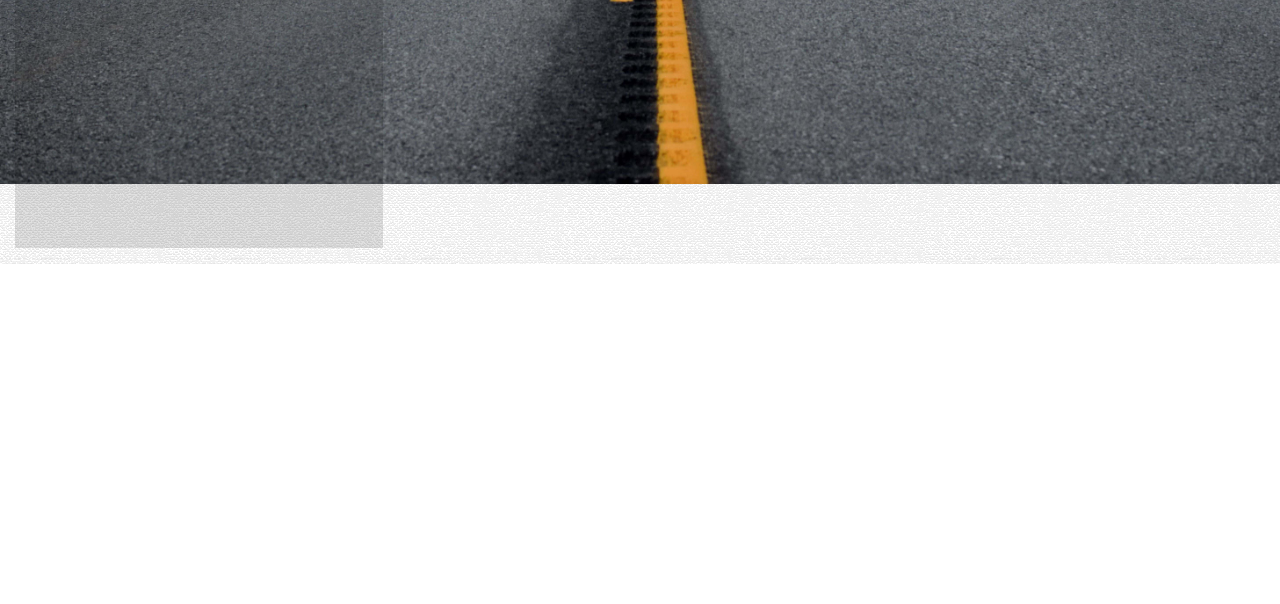
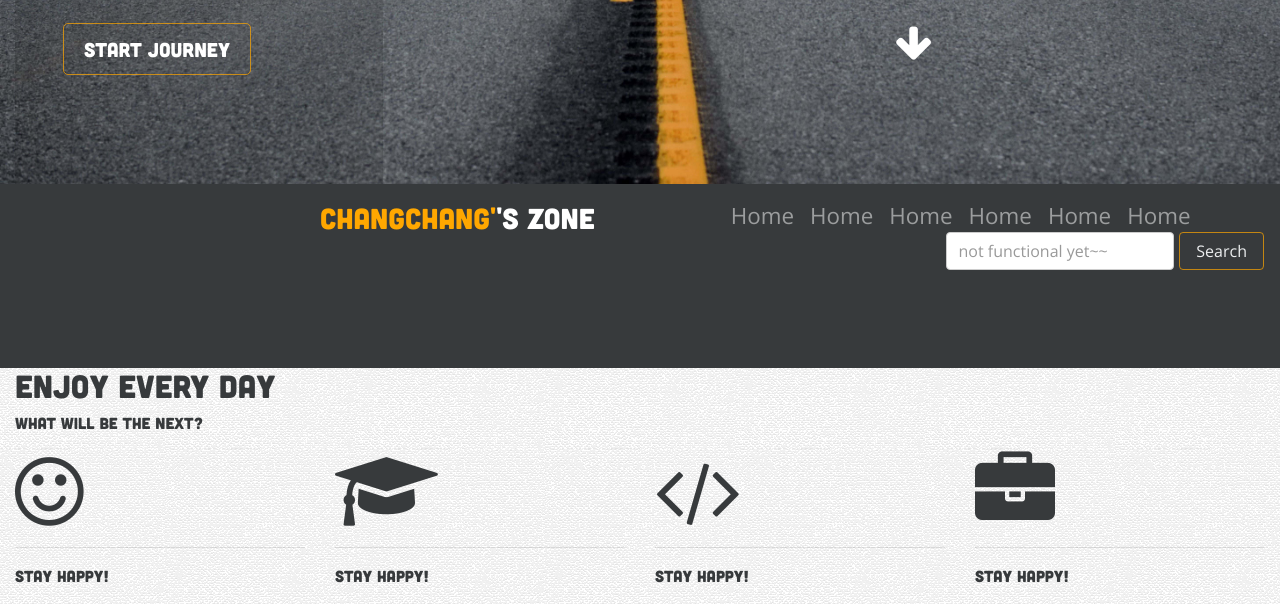
Before and after one commit to huc2018/huc2018.github.io, a plain HTML site: page index.html in a window 1280 px wide. Shown: the part 616-1220 px from the top of the page. Before the commit the page ends 880 px from the top, so only its background shows below. Drawn offline with nearby package versions, Linux system fonts and the light colour scheme.

Commit message:
update the navbar

```diff
--- a/css/style.css
+++ b/css/style.css
@@ -18,16 +18,18 @@ body {
 }
 @font-face {
     font-family: 'Cubano-Regular';
-    src:local('Cubano-Regular.otf'),url('Cubano-Regular.otf') format('opentype');
+    src:local('fonts/Cubano-Regular.otf'),url('fonts/Cubano-Regular.otf') format('opentype');
 }
 @font-face {
     font-family: 'Nunito-Regular';
-    src:local('Nunito-Regular.ttf'),url('Nunito-Regular.ttf') format('truetype');
+    src:local('fonts/Nunito-Regular.ttf'),url('fonts/Nunito-Regular.ttf') format('truetype');
 }
 /*the hight to 100% can make the the current section filling the whole page for the browser*/
 #cover {
     height: 100%;
     background: url(../img/arizona-m.jpg) center;
+/*    background: url(../img/arizona.jpg) center;*/
+
 /*
     cover make the image as a whole
     without cover the image like zoomed in
@@ -35,7 +37,10 @@ body {
     background-size: cover;
     color: white;
 }
-
+/*myquote and myintro need to be
+consider about size because
+when you shink the size it can be outof bound
+so take care of it*/
 .myQuote {
 /*    for visual purpose use rem*/
 /*    opacity: 0.5;*/
@@ -49,7 +54,77 @@ body {
 
         font-size: 4rem;
         font-family: "Cubano-Regular";
-    margin-top: 245px;
+    margin-top:15.3125rem;
+/*    margin-top: 245px;*/
     margin-left: 350px;
-/*    text-align: center;*/
+/*    text-align: right;*/
 }
+.bold-color{
+    color: rgb(255, 167, 0);
+}
+
+.btn-lg {
+    background-color: transparent;
+/*    border-radius: 5px;*/
+    border-radius: 0.3125rem;
+/*    border:1px solid rgba(19,128,26,1);*/
+     border: 1px solid rgba(255, 167, 0, 0.7);
+    transition: 0.7s;
+}
+
+.btn-lg:hover,
+.btn-lg:focus,
+.btn-lg:active {
+/*    background-color: rgb(255, 167, 0);*/
+    background-color: rgba(255, 167, 0, 0.7);
+    border: 1px solid rgba(255, 167, 0, 0.7);
+    transition: 0.7s;
+
+}
+.myBtnStyles{
+    background-color: transparent;
+    border: 1px solid rgba(255, 167, 0, 0.7);
+    transition: 0.7s;
+}
+.myBtnStyles:hover {
+    background-color: rgba(255, 167, 0, 0.94);
+    border: 1px solid rgba(255, 167, 0, 0.7);
+    transition: 0.5s;
+}
+
+
+.fa-arrow-down {
+    margin-left: 35rem;
+    text-align: center;
+    margin-top: 35px;
+    color: white;
+    font-size: 2.5rem;
+}
+
+/*navbar*/
+.navbar-brand{
+    font-family: 'Cubano-Regular';
+    padding-right: 120px;
+        font-size: 1.8rem;
+}
+
+#main-nav {
+/*    font-family: 'Cubano-Regular';*/
+    font-family: 'Open Sans', sans-serif;
+    font-size: 1.4rem;
+}
+
+#main-nav li a{
+    height: 40px;
+/*    padding-top: 12px;*/
+/*    margin-top: 4px;*/
+    border-bottom: 5px solid;
+    border-bottom-color: transparent;
+    transition: 0.5s;
+
+}
+#main-nav li a:hover {
+      border-bottom-color: rgba(255, 167, 0, 0.9);
+/*      background-color: white;*/
+    transition: 0.5s;
+}
--- a/index.html
+++ b/index.html
@@ -1,37 +1,84 @@
 <!DOCTYPE html>
 <html>
+
 <head>
     <meta charset="utf-8">
+    <meta name="viewport" content="width=device-width, initial-scale=1.5">
+    <meta name="description" content="changchang's website">
     <link rel="stylesheet" href="css/font-awesome/css/font-awesome.min.css">
     <link rel="stylesheet" href="css/bootstrap.min.css">
+    <link href="https://fonts.googleapis.com/css?family=Open+Sans" rel="stylesheet">
     <link rel="stylesheet" href="css/style.css">
-        <title>changchang's Website</title>
+    <title>Changchang Hu</title>
 </head>
-    <boday>
+
+<body>
     <section id="cover">
         <div class="container">
             <div class="row">
-               <div class="col-xs-3">
-                   <p class=" myQuote">Life<br>
-                   is<br>
-                    a<br>
-                   Journey.
+                <div class="col-xs-3 col-sm-3 col-lg-3">
+                    <p class=" myQuote">Life
+                        <br> is
+                        <br> a
+                        <br> Journey.
+                        <a href="#">
+                            <button type="button" class="btn btn-primary btn-lg">Start Journey</button>
+                        </a>
                     </p>
                 </div>
-               <div class="col-xs-9">
+                <div class="col-xs-9 col-sm-9 col-lg-9">
                     <h1 class="myIntro">
-                   Hello everyone ! <br>Welcome to<br>Changchang's Zone~~~~<br>
-
-                   </h1>
-               </div>
-
+                   Hello everyone ! <br>Welcome<br>to <br><span class="bold-color">Changchang</span>'s Zone~<br>
+                   </h1> <a href="#"><i class="fa fa-arrow-down"></i></a> </div>
             </div>
         </div>
     </section>
-    </boday>
-    <script src="js/jquery-3.0.0.min.js"
-    ></script>
-    <script src="js/bootstrap.min.js"
-    ></script>
+    <nav class="navbar navbar-dark bg-inverse navbar-full" id="main-nav">
+        <button class="navbar-toggler hidden-sm-up" data-toggle="collapse" data-target="" aria-expaded="false" aria-label="Toggle navigation"></button>
+        <div class="collapse navbar-toggleable-xs" id="#"> <a class="navbar-brand" href="#"><span class="bold-color">Changchang'</span>'s Zone
+       </a> </div>
+        <ul class="nav navbar-nav">
+            <li class="nav-item"> <a href="#" class="nav-link">Home</a> </li>
+            <li class="nav-item"> <a href="#" class="nav-link">Home</a> </li>
+            <li class="nav-item"> <a href="#" class="nav-link">Home</a> </li>
+            <li class="nav-item"> <a href="#" class="nav-link">Home</a> </li>
+            <li class="nav-item"> <a href="#" class="nav-link">Home</a> </li>
+            <li class="nav-item"> <a href="#" class="nav-link">Home</a> </li>
+        </ul>
+        <form class="form-inline pull-xs-right" action="">
+            <input type="text" class="form-control" placeholder="not functional yet~~">
+            <button class="btn myBtnStyles " type="submit">Search</button>
+        </form>
+    </nav>
+    <section id="paths">
+        <div class="section-paths">
+            <div class="container">
+                <h2>Enjoy every day</h2>
+                <p>What will be the next?</p>
+                <div class="row">
+                    <div class="col-sm-3"><i class="fa fa-smile-o fa-5x" aria-hidden="true"></i>
+                        <hr>
+                        <p>Stay Happy!</p>
+                    </div>
+                    <div class="col-sm-3"><i class="fa fa-graduation-cap fa-5x" aria-hidden="true"></i>
+                        <hr>
+                        <p>Stay Happy!</p>
+                    </div>
+                    <div class="col-sm-3"><i class="fa fa-code fa-5x" aria-hidden="true"></i>
+                        <hr>
+                        <p>Stay Happy!</p>
+                    </div>
+                    <div class="col-sm-3"><i class="fa fa-briefcase fa-5x" aria-hidden="true"></i>
+                        <hr>
+                        <p>Stay Happy!</p>
+                    </div>
+                </div>
+            </div>
+        </div>
+    </section>
+</body>
+<script src="js/jquery-3.0.0.min.js"></script>
+<script src="js/bootstrap.min.js"></script>
 <script src="js/main.js"></script>
+
 </html>
```
Also changed, not shown: css/fonts/Cubano-Regular.otf (renamed from css/Cubano-Regular.otf), css/fonts/Nunito-Regular.ttf (renamed from css/Nunito-Regular.ttf), second.txt (deleted). Lines whose indentation alone changed are shown as unchanged.
